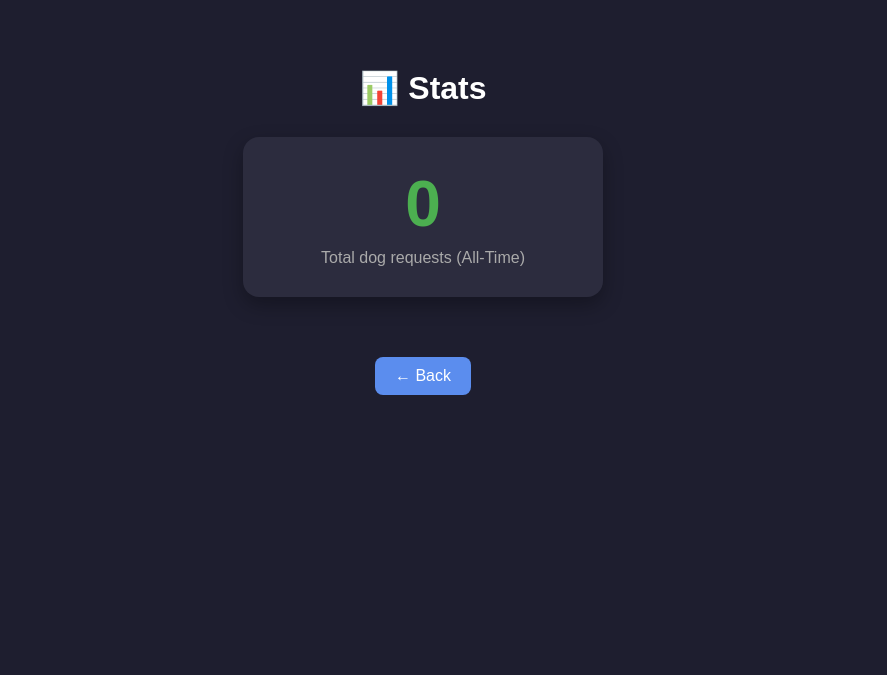
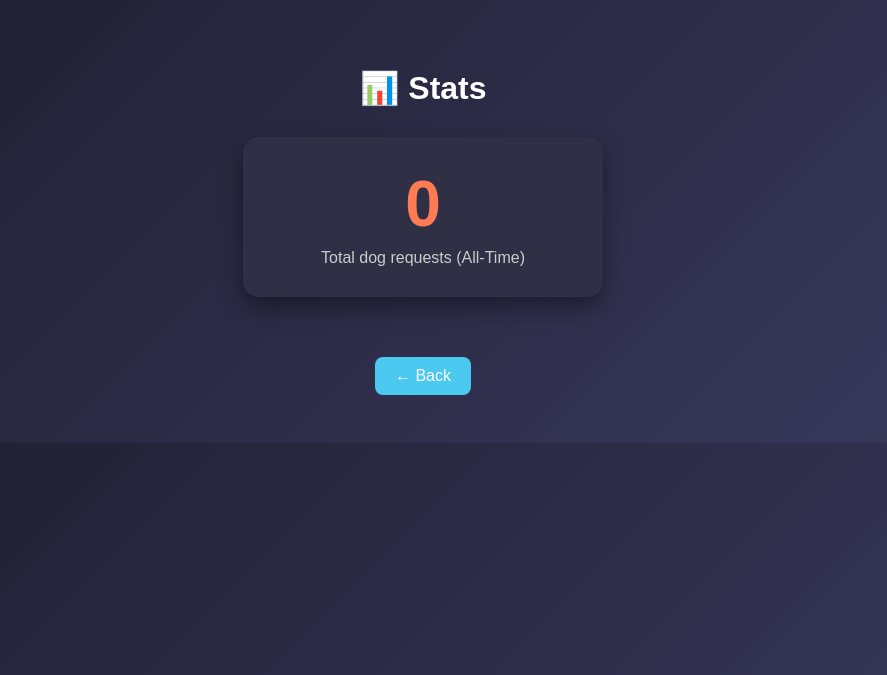
Before and after one commit to cillianob06/IS2209-Project, a Flask app: page /stats-page in a window 1280 px wide. Shown: the top 675 px of the page, without its empty margins (217-1104 px from the left). Run offline with Flask 3, Linux system fonts and the light colour scheme; data that the repository does not hold is empty; some libraries are stand-ins or nearby versions.

Commit message:
feat: improve dashboard styling and text for better UX

```diff
--- a/templates/stats.html
+++ b/templates/stats.html
@@ -7,7 +7,7 @@
     <style>
         body {
             font-family: Arial, sans-serif;
-            background: #1e1e2f;
+            background: linear-gradient(135deg, #1e1e2f, #3a3a5f);
             color: white;
             text-align: center;
             padding: 40px;
@@ -20,21 +20,21 @@
         .card {
             margin: 30px auto;
             width: 300px;
-            background: #2c2c3e;
+            background: #2f2f45;
             border-radius: 16px;
             padding: 30px;
-            box-shadow: 0 8px 20px rgba(0,0,0,0.3);
+            box-shadow: 0 10px 25px rgba(0,0,0,0.4);
         }
 
         .count {
             font-size: 64px;
             font-weight: bold;
-            color: #4CAF50;
+            color: #ff7b54;
         }
 
         .label {
             font-size: 16px;
-            color: #aaa;
+            color: #ccc;
             margin-top: 8px;
         }
 
@@ -45,8 +45,13 @@
             border: none;
             border-radius: 8px;
             cursor: pointer;
-            background: #5b8dee;
+            background: #4cc9f0;
             color: white;
+            transition: 0.2s ease;
+        }
+
+        button:hover {
+            opacity: 0.9;
         }
     </style>
 </head>
```
